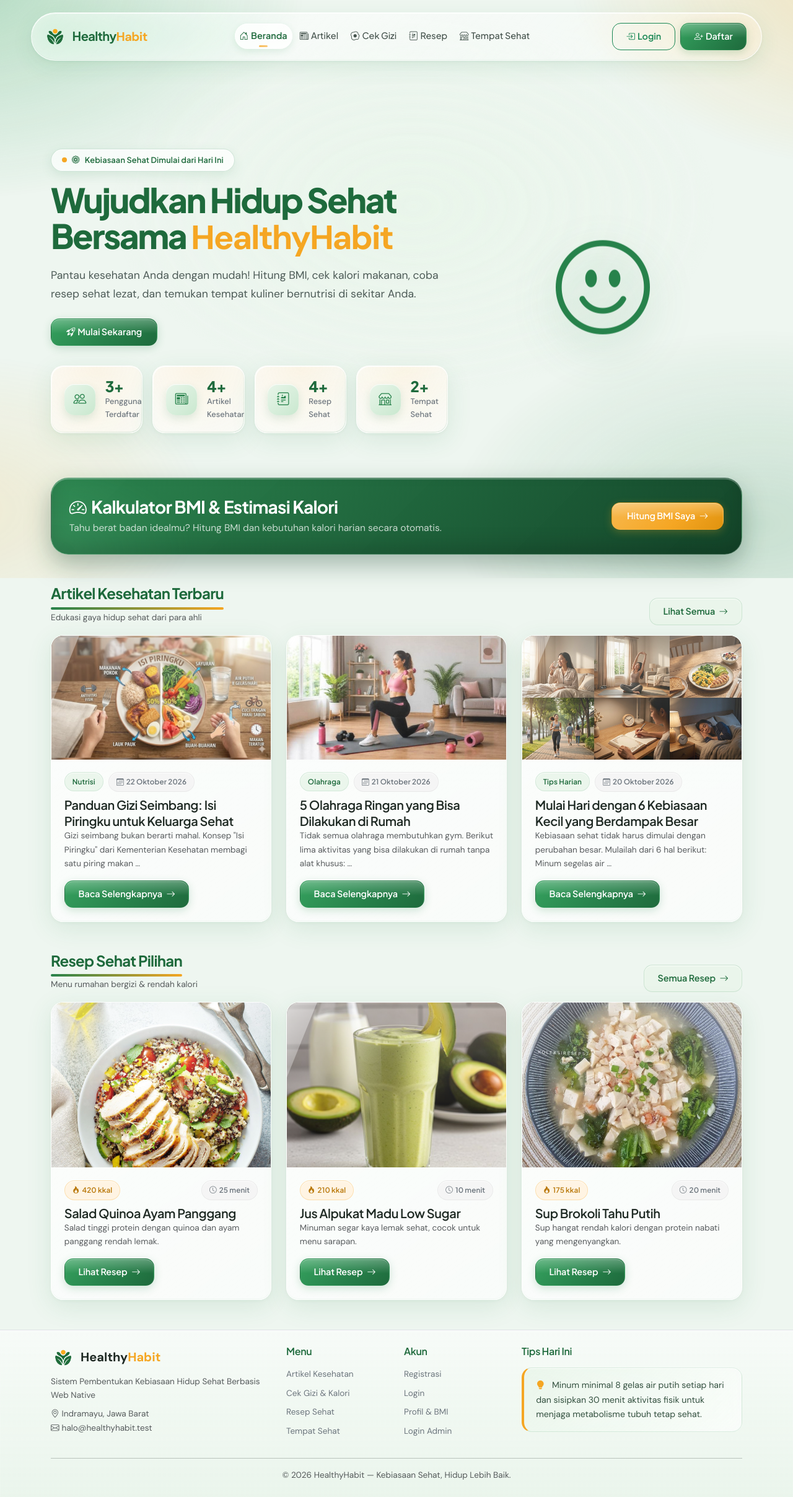
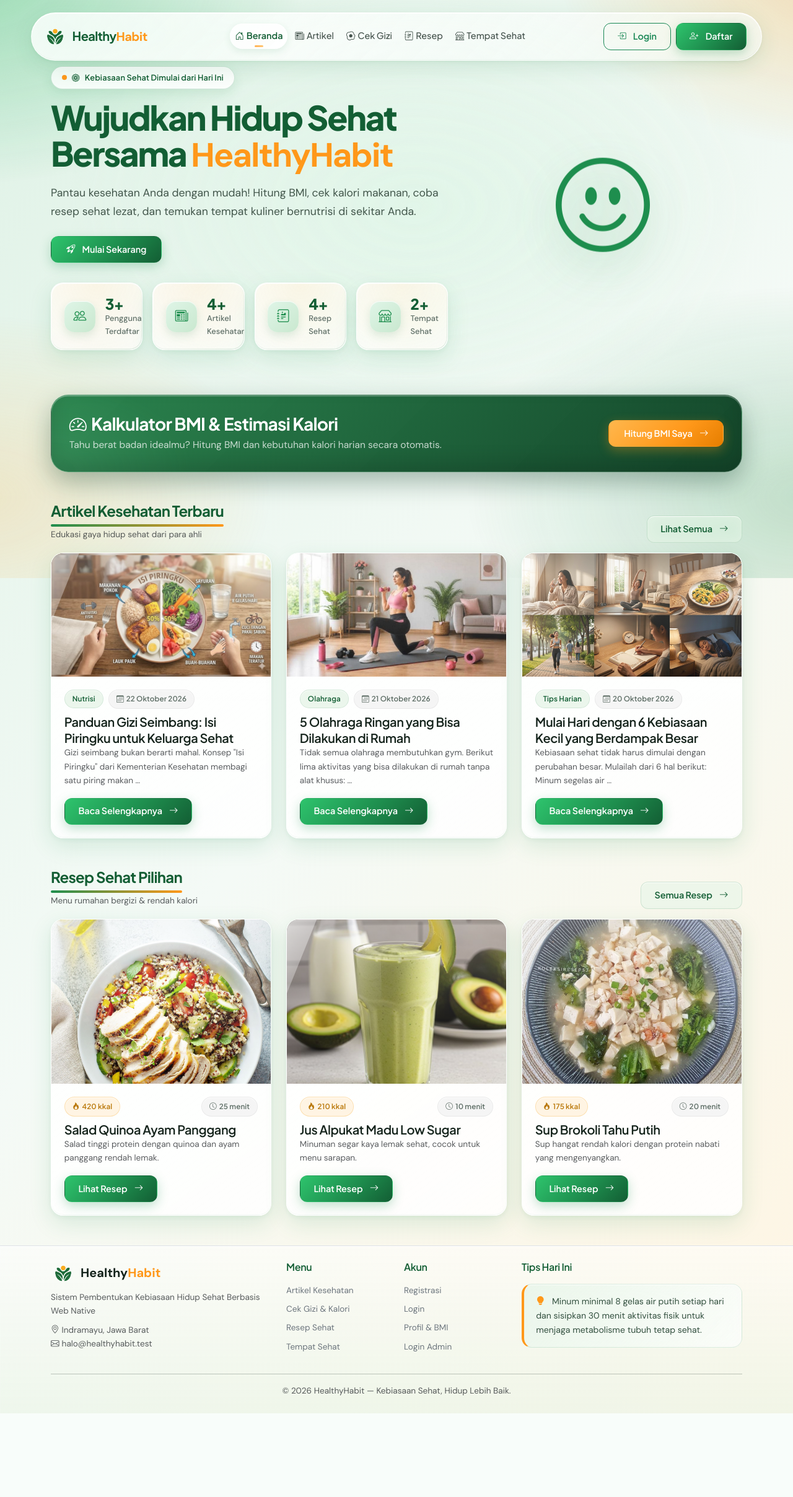
Before and after one commit to LyAmaliah/Proyek1, a PHP site: page / in a window 1280 px wide. Shown: the whole page at 62% size. After the commit the page ends 2281 px from the top, so only its background shows below. Run offline with PHP 8.4, Linux system fonts and the light colour scheme; data comes from the database, SQL or seed files in the repository.

Commit message:
Update style.css
nsbsnbxnsbxbssb

```diff
--- a/assets/css/style.css
+++ b/assets/css/style.css
@@ -8,19 +8,20 @@
  * ============================================================ */
 
 :root {
-    /* Palet utama */
-    --hijau: #27824B;
-    --hijau-2: #35a15e;
-    --hijau-dark: #1e6a3c;
-    --hijau-deep: #0f3d24;
-    --hijau-muda: #E8F5E9;
+    /* Palet utama yang lebih hidup & segar */
+    --hijau: #1E8E4E;
+    --hijau-2: #2BB664;
+    --hijau-dark: #135E34;
+    --hijau-deep: #0B381F;
+    --hijau-muda: #DFF5E7;
     --putih: #FFFFFF;
-    --oranye: #F5A623;
-    --oranye-soft: #f7b84e;
-    --abu: #F5F5F5;
-    --abu-gelap: #6C757D;
-    --teks: #1f2a24;
-    --teks-lembut: #4d5b57;
+    --oranye: #FF981A;
+    --oranye-soft: #FFB347;
+    --kuning-hangat: #FFD166;
+    --abu: #F4F7F5;
+    --abu-gelap: #5E6E66;
+    --teks: #15241C;
+    --teks-lembut: #42564B;
     --radius: 20px;
     --radius-lg: 28px;
 
@@ -28,18 +29,18 @@
     --font-heading: 'Plus Jakarta Sans', 'DM Sans', system-ui, sans-serif;
     --font-body: 'DM Sans', system-ui, -apple-system, 'Segoe UI', sans-serif;
 
-    /* Glass tokens */
-    --glass-bg: rgba(255, 255, 255, .55);
-    --glass-bg-strong: rgba(255, 255, 255, .76);
-    --glass-bg-dark: rgba(15, 61, 36, .55);
-    --glass-border: rgba(255, 255, 255, .7);
-    --glass-border-dark: rgba(255, 255, 255, .18);
-    --glass-blur: 20px;
-    --glass-shadow: 0 10px 40px rgba(39, 130, 75, .12), 0 2px 6px rgba(39, 130, 75, .05);
-    --glass-inset: inset 0 1px 1px rgba(255, 255, 255, .85), inset 0 -1px 1px rgba(39, 130, 75, .05);
+    /* Glass tokens yang lebih jernih & kontras */
+    --glass-bg: rgba(255, 255, 255, .68);
+    --glass-bg-strong: rgba(255, 255, 255, .86);
+    --glass-bg-dark: rgba(11, 56, 31, .75);
+    --glass-border: rgba(255, 255, 255, .85);
+    --glass-border-dark: rgba(255, 255, 255, .22);
+    --glass-blur: 22px;
+    --glass-shadow: 0 12px 36px rgba(30, 142, 78, .14), 0 3px 8px rgba(30, 142, 78, .06);
+    --glass-inset: inset 0 1px 1px rgba(255, 255, 255, .95), inset 0 -1px 1px rgba(30, 142, 78, .06);
 
-    --shadow: 0 8px 28px rgba(39, 130, 75, .10);
-    --shadow-hover: 0 24px 56px rgba(39, 130, 75, .24), 0 6px 14px rgba(39, 130, 75, .10);
+    --shadow: 0 10px 28px rgba(30, 142, 78, .12);
+    --shadow-hover: 0 18px 42px rgba(30, 142, 78, .20), 0 6px 14px rgba(255, 152, 26, .10);
 
     /* Easing */
     --ease: cubic-bezier(.16, 1, .3, 1);
@@ -60,15 +61,13 @@ body {
     font-size: .97rem;
     line-height: 1.65;
     min-height: 100vh;
-    background-color: #eef6f0;
+    background: linear-gradient(135deg, #DFF2E6 0%, #F4FAF6 50%, #FFF5E2 100%);
     -webkit-font-smoothing: antialiased;
     -moz-osx-font-smoothing: grayscale;
     text-rendering: optimizeLegibility;
     animation: fadeIn .7s ease both;
 }
 
-/* Ambient organic mesh — "breathing aura" sangat lambat */
-/* Ambient organic mesh — ditarik ke atas agar menutupi sampai ujung layar */
 body::before {
     content: "";
     position: fixed;
@@ -76,11 +75,11 @@ body::before {
     z-index: -2;
     pointer-events: none;
     background:
-        radial-gradient(45% 45% at 8% 12%, rgba(53, 161, 94, .34), transparent 72%),
-        radial-gradient(42% 42% at 94% 10%, rgba(245, 166, 35, .28), transparent 72%),
-        radial-gradient(42% 42% at 82% 92%, rgba(39, 130, 75, .20), transparent 70%),
-        radial-gradient(34% 34% at 8% 90%, rgba(245, 166, 35, .15), transparent 70%),
-        radial-gradient(35% 35% at 50% 45%, rgba(232, 245, 233, .85), transparent 80%);
+        radial-gradient(46% 46% at 8% 10%, rgba(43, 182, 100, .42), transparent 70%),
+        radial-gradient(42% 42% at 92% 8%, rgba(255, 152, 26, .34), transparent 70%),
+        radial-gradient(44% 44% at 86% 88%, rgba(30, 142, 78, .26), transparent 72%),
+        radial-gradient(38% 38% at 10% 88%, rgba(255, 179, 71, .24), transparent 72%),
+        radial-gradient(40% 40% at 50% 45%, rgba(223, 245, 231, .9), transparent 80%);
     animation: auraBreath 28s ease-in-out infinite;
     will-change: transform;
 }
@@ -217,39 +268,41 @@ a:hover > .brand-icon, .brand-icon:hover { transform: rotate(-10deg) scale(1.1);
 .brand-text { color: var(--hijau-dark); font-family: var(--font-heading); font-weight: 700; letter-spacing: -.03em; }
 .text-accent { color: var(--oranye) !important; }
 
-/* ============ Tombol (tactile spring + shimmer + glow) ============ */
+/* ============ Tombol (clean, presisi & rapi) ============ */
 .btn {
+    display: inline-flex;
+    align-items: center;
+    justify-content: center;
+    gap: .45rem;
     font-family: var(--font-heading);
-    border-radius: 14px; font-size: .9rem; font-weight: 600; letter-spacing: -.005em;
+    border-radius: 12px; font-size: .9rem; font-weight: 600; letter-spacing: -.005em;
     padding: .62rem 1.35rem;
     position: relative; overflow: hidden; isolation: isolate;
-    transition: transform .45s var(--spring), box-shadow .35s var(--ease), background .3s, color .3s, border-color .3s;
-    will-change: transform;
+    transition: transform .35s var(--ease), box-shadow .3s var(--ease), background .3s, color .3s, border-color .3s;
 }
-.btn:hover { transform: translateY(-2px) scale(1.015); }
-.btn:active { transform: translateY(0) scale(.965); transition-duration: .12s; }
+.btn:hover { transform: translateY(-2px); }
+.btn:active { transform: translateY(0); transition-duration: .12s; }
 
 .btn-green::before, .btn-orange::before {
     content: ""; position: absolute; z-index: -1; top: -10%; left: 0; width: 45%; height: 120%;
-    background: linear-gradient(100deg, transparent, rgba(255, 255, 255, .55), transparent);
+    background: linear-gradient(100deg, transparent, rgba(255, 255, 255, .45), transparent);
     transform: translateX(-130%) skewX(-22deg); pointer-events: none;
 }
 .btn-green:hover::before, .btn-orange:hover::before { animation: shine .9s var(--ease); }
 .btn-green::after, .btn-orange::after {
-    content: ""; position: absolute; inset: 0; z-index: -1; border-radius: inherit; pointer-events: none;
-    background: linear-gradient(180deg, rgba(255, 255, 255, .28), transparent 55%);
+    display: none;
 }
 
 .btn-green {
-    background: linear-gradient(135deg, var(--hijau-2), var(--hijau) 55%, var(--hijau-dark));
-    border-color: transparent; color: var(--putih);
-    /* Bayangan diperhalus & dirampingkan (tanpa ring luar yang tebal) */
-    box-shadow: 0 4px 14px rgba(39, 130, 75, .22), inset 0 1px 1px rgba(255, 255, 255, .35);
+    background: linear-gradient(135deg, #2EC46D, var(--hijau) 55%, var(--hijau-dark));
+    border-color: transparent;
+    color: var(--putih);
+    box-shadow: 0 6px 18px rgba(30, 142, 78, .28);
 }
 .btn-green:hover, .btn-green:focus {
     background: linear-gradient(135deg, var(--hijau), var(--hijau-dark));
-    border-color: transparent; color: var(--putih);
-    box-shadow: 0 6px 18px rgba(39, 130, 75, .30), inset 0 1px 1px rgba(255, 255, 255, .4);
+    color: var(--putih);
+    box-shadow: 0 8px 22px rgba(30, 142, 78, .38);
 }
 
 .btn-soft-green {
@@ -264,20 +317,20 @@ a:hover > .brand-icon, .brand-icon:hover { transform: rotate(-10deg) scale(1.1);
 }
 
 .btn-orange {
-    background: linear-gradient(135deg, var(--oranye-soft), var(--oranye) 60%, #e0930f);
-    border-color: transparent; color: #fff;
-    /* Bayangan oranye dibuat tipis dan pas, menghilangkan efek glow lingkaran besar */
-    box-shadow: 0 4px 14px rgba(245, 166, 35, .25), inset 0 1px 1px rgba(255, 255, 255, .4);
+    background: linear-gradient(135deg, #FFB74D, var(--oranye) 60%, #E67E00);
+    border-color: transparent;
+    color: #fff;
+    box-shadow: 0 6px 18px rgba(255, 152, 26, .32);
 }
 .btn-orange:hover {
-    background: linear-gradient(135deg, var(--oranye), #d98d10);
-    border-color: transparent; color: #fff;
-    box-shadow: 0 6px 18px rgba(245, 166, 35, .35), inset 0 1px 1px rgba(255, 255, 255, .45);
+    background: linear-gradient(135deg, var(--oranye), #D97200);
+    color: #fff;
+    box-shadow: 0 8px 22px rgba(255, 152, 26, .42);
 }
 
 /* ============ Navbar — DARI STYLE (1) (Single-layer glass, anti double) ============ */
 .site-main {
-    padding-top: 7.5rem !important;
+    padding-top: 5.5rem !important;
 }
 
 .page-header, .hero-internal, .content-header {
@@ -301,20 +354,20 @@ a:hover > .brand-icon, .brand-icon:hover { transform: rotate(-10deg) scale(1.1);
     background-color: transparent !important;
     background-image:
         linear-gradient(105deg, transparent 42%, rgba(255, 255, 255, .75) 50%, transparent 58%),
-        linear-gradient(135deg, rgba(255, 255, 255, .62), rgba(255, 255, 255, .34)) !important;
+        linear-gradient(135deg, rgba(255, 255, 255, .86), rgba(244, 250, 246, .74)) !important;
     background-repeat: no-repeat;
     background-size: 260% 100%, 100% 100%;
     background-position: 160% 0, 0 0;
     animation: none 3.5s linear infinite;
 
-    -webkit-backdrop-filter: blur(18px) saturate(180%);
-    backdrop-filter: blur(18px) saturate(180%);
-    border: 1px solid rgba(255, 255, 255, .82) !important;
+    -webkit-backdrop-filter: blur(32px) saturate(165%) contrast(1.04);
+    backdrop-filter: blur(32px) saturate(165%) contrast(1.04);
+    border: 1px solid rgba(255, 255, 255, .9) !important;
     box-shadow:
-        0 10px 32px rgba(39, 130, 75, .12),
-        0 2px 6px rgba(39, 130, 75, .05),
-        inset 0 1px 1px rgba(255, 255, 255, .95),
-        inset 0 -1px 1px rgba(39, 130, 75, .05) !important;
+        0 10px 32px rgba(39, 130, 75, .14),
+        0 2px 6px rgba(39, 130, 75, .06),
+        inset 0 1px 1px rgba(255, 255, 255, 1),
+        inset 0 -1px 1px rgba(39, 130, 75, .06) !important;
     transition: box-shadow .35s var(--ease), background .35s;
 }
 
@@ -386,7 +439,7 @@ a:hover > .brand-icon, .brand-icon:hover { transform: rotate(-10deg) scale(1.1);
 .hero {
     position: relative;
     overflow: visible;
-    padding-top: 7.5rem !important;
+    padding-top: 1.2rem !important;
     padding-bottom: 3rem;
     margin-bottom: 1.5rem;
     background: transparent !important;
@@ -440,12 +493,24 @@ a:hover > .brand-icon, .brand-icon:hover { transform: rotate(-10deg) scale(1.1);
 }
 
 /* ============ Kartu & Bagian ============ */
-.section-title { font-size: 1.5rem; font-weight: 700; width: fit-content; letter-spacing: -.03em; }
+.section-title {
+    font-size: 1.5rem;
+    font-weight: 700;
+    width: fit-content;
+    letter-spacing: -.03em;
+    animation: titlePopUp 0.55s cubic-bezier(0.34, 1.56, 0.64, 1) both;
+    transition: transform 0.3s cubic-bezier(0.34, 1.56, 0.64, 1), text-shadow 0.3s ease;
+}
+.section-title:hover,
+.section-title:focus-visible {
+    transform: translateY(-5px) scale(1.04);
+    text-shadow: 0 12px 24px rgba(30, 142, 78, 0.22);
+}
 .section-title::after {
     content: ""; display: block; width: 100%; height: 4px;
     background: linear-gradient(90deg, var(--hijau), var(--oranye));
     border-radius: 4px; margin-top: .5rem;
-    transform-origin: left; animation: growX .9s var(--ease) both;
+    transform-origin: left; animation: growX 0.65s cubic-bezier(0.25, 0.46, 0.45, 0.94) 0.1s both;
 }
 
 /* ============ Card ============ */
@@ -454,11 +519,12 @@ a:hover > .brand-icon, .brand-icon:hover { transform: rotate(-10deg) scale(1.1);
     isolation: isolate;
     overflow: hidden;
     background:
-        linear-gradient(145deg, rgba(255, 255, 255, .55), rgba(255, 255, 255, .22)),
+        linear-gradient(145deg, rgba(255, 255, 255, .78), rgba(255, 255, 255, .52)),
         var(--glass-bg);
     -webkit-backdrop-filter: blur(var(--glass-blur)) saturate(180%);
     backdrop-filter: blur(var(--glass-blur)) saturate(180%);
-    border: 1px solid var(--glass-border);
+
+    border: 1px solid rgba(255, 255, 255, .92);
     border-radius: var(--radius);
     box-shadow: var(--glass-shadow), var(--glass-inset);
     transition: transform .45s var(--spring), box-shadow .35s var(--ease), border-color .3s var(--ease);
```
Also changed, not shown: other parts of assets/css/style.css (+56 -7 lines).
